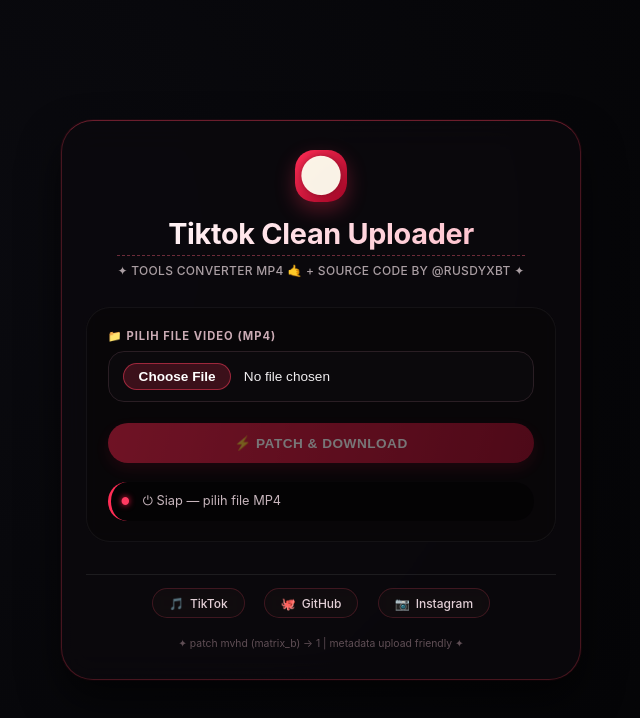
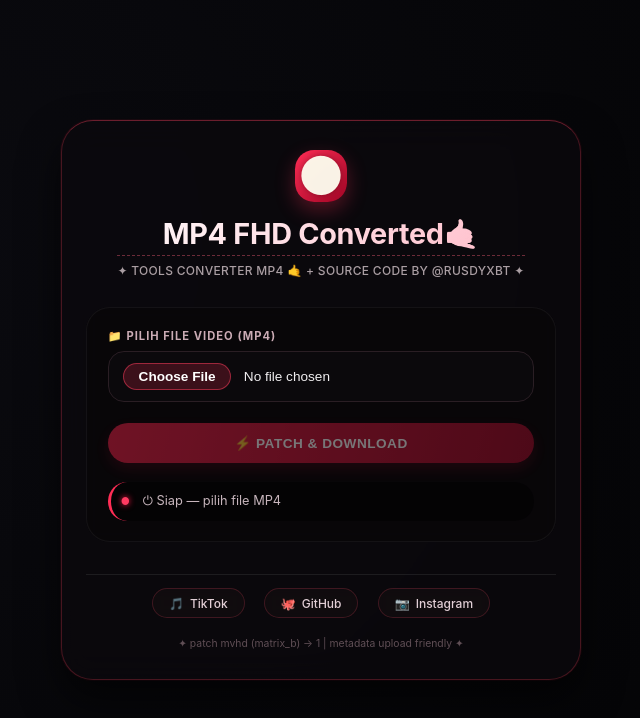
Before and after one commit to rusdyXBT/FHDConverted, a website: page index.html in a window 1280 px wide. Shown: the whole page, without its empty margins (319-959 px from the left). Drawn offline with Linux system fonts and the light colour scheme.

Commit message:
Update index.html

```diff
--- a/index.html
+++ b/index.html
@@ -260,7 +260,7 @@
 <div class="uploader-container">
   <div class="brand">
     <div class="icon-marker"></div>
-    <h1>Tiktok Clean Uploader</h1>
+    <h1>MP4 FHD Converted🤙</h1>
     <div class="sub">✦ Tools converter mp4 🤙 + Source Code by @RusdyXBT ✦</div>
   </div>
 
```
